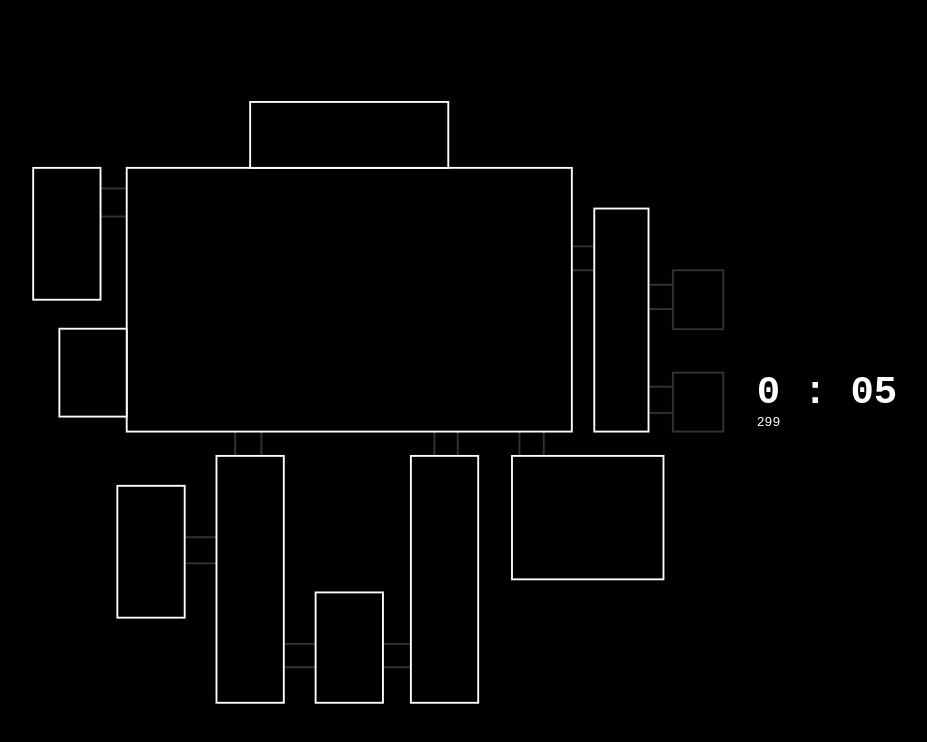
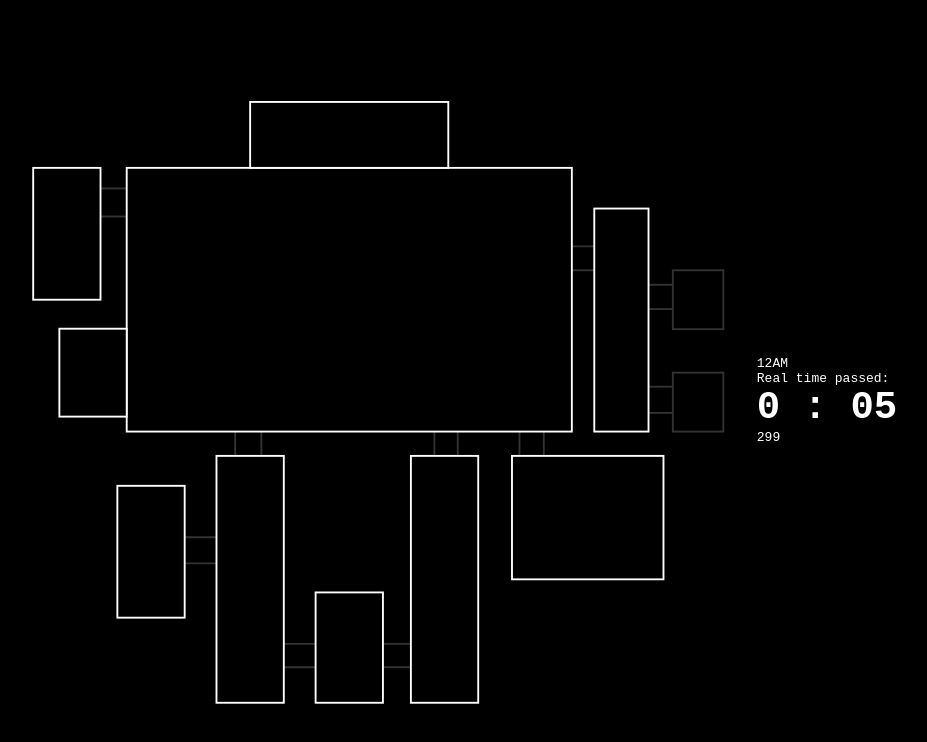
Before and after one commit to CeriW/fnaf1-ai-simulator, a website: page code/index.html in a window 1280 px wide. Shown: the whole page, without its empty margins (188-1115 px from the left). Drawn offline with Linux system fonts and the light colour scheme.

Commit message:
Display the in-game hour

```diff
--- a/code/app.js
+++ b/code/app.js
@@ -1,8 +1,11 @@
 "use strict";
 /* HELLO */
+/* Time related page elements */
 const timer = document.querySelector('#timer');
 const framesDisplay = document.querySelector('#frames');
 const secondsDisplay = document.querySelector('#seconds');
+const inGameHourDisplay = document.querySelector('#in-game-hour');
+/* Time related variables */
 let currentFrames = 0;
 let currentSeconds = 0;
 // We are running at 60fps
@@ -15,10 +18,15 @@ const updateTime = () => {
     secondsDisplay.textContent = `
     ${Math.floor(currentSeconds / 60)} : ${String(currentSeconds % 60).padStart(2, '0')}
   `;
+    let myHour = Math.floor((currentSeconds - 1) / 90);
+    if (!myHour) {
+        myHour = 12;
+    }
+    inGameHourDisplay.textContent = `${myHour.toString()}AM`;
     if (currentSeconds === 855) {
         clearInterval(timeUpdate);
         clearInterval(frameUpdate);
     }
 };
 const frameUpdate = window.setInterval(updateFrames, 1000 / 60); // Update the frames every 1/60th of a second
-const timeUpdate = window.setInterval(updateTime, 1000);
+const timeUpdate = window.setInterval(updateTime, 1000); // Update the seconds every second.
--- a/code/index.html
+++ b/code/index.html
@@ -6,6 +6,10 @@
 </head>
 
 <body>
+
+  <!-- <header>
+    <h1>How Five Nights At Freddy's works</h1>
+  </header> -->
 
 <svg id="pizzeria-layout" version="1.1" xmlns:x="&ns_extend;" xmlns:i="&ns_ai;" xmlns:graph="&ns_graphs;"
 
@@ -52,6 +56,8 @@
 
 <div id="sidebar">
   <div id="timer">
+    <div id="in-game-hour">12AM</div>
+    Real time passed:
     <div id="seconds">0 : 00</div>
     <div id="frames">0</div>
 
```
Also changed, not shown: code/app.ts (+11 -1 lines).
